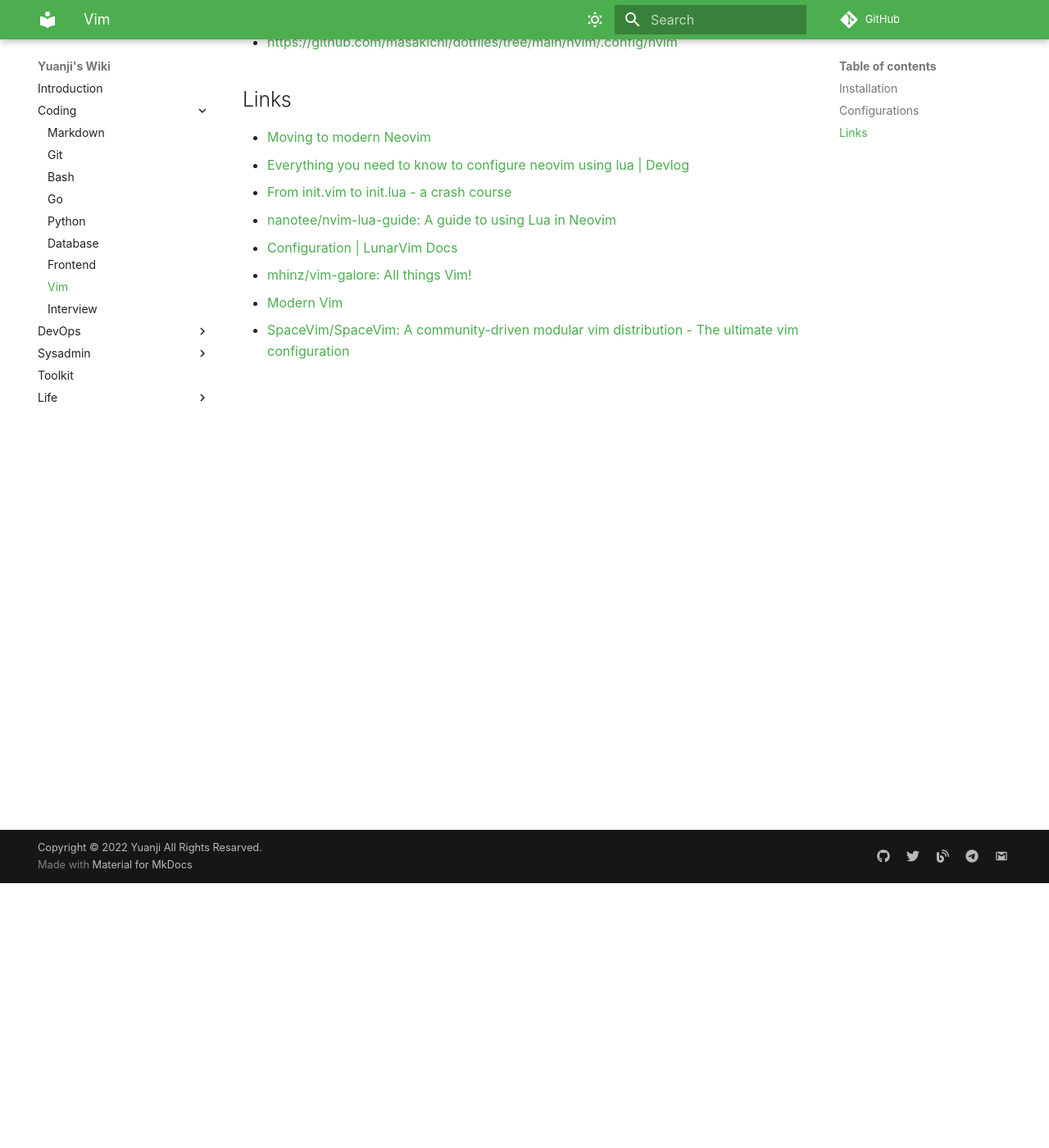
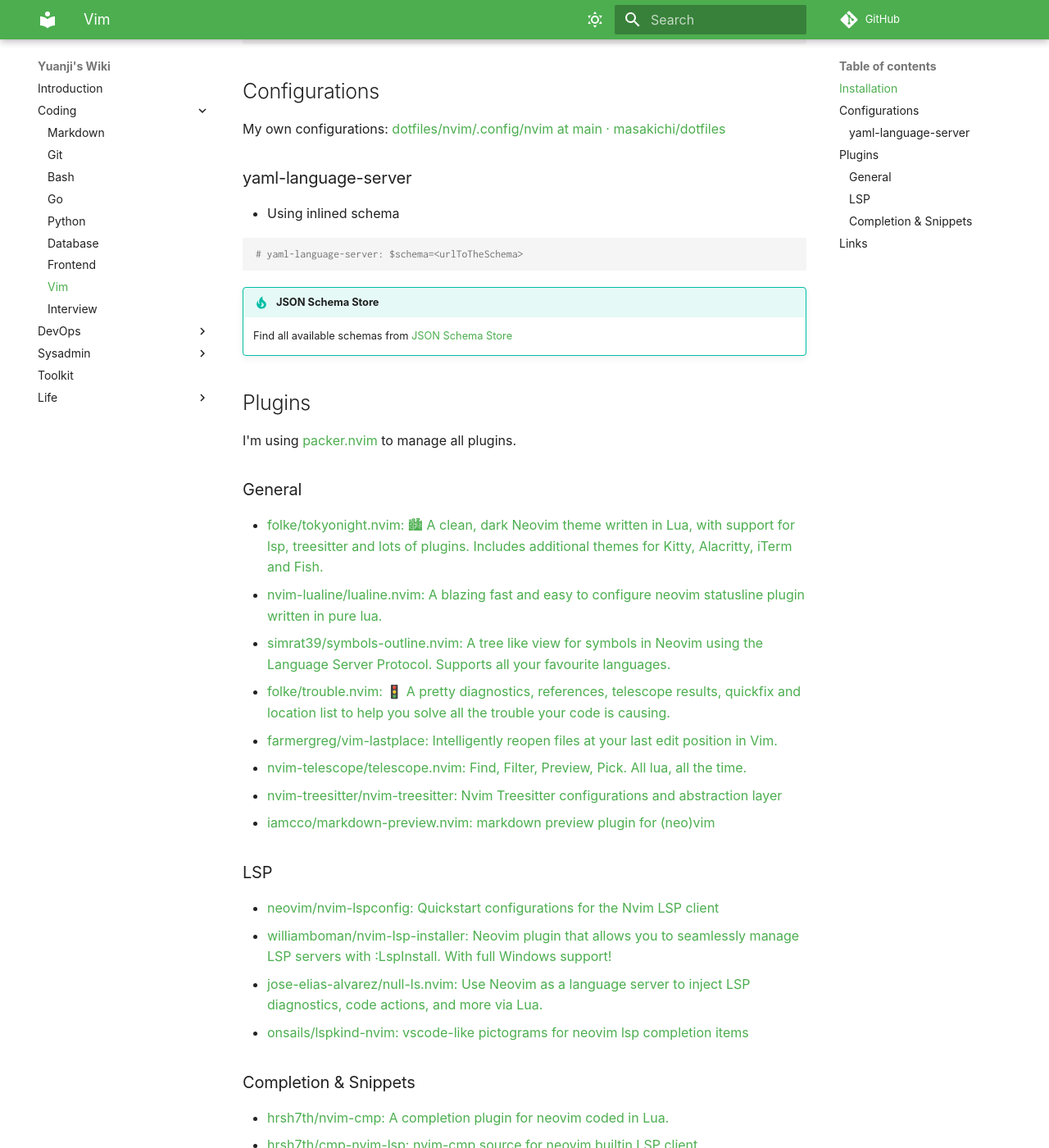
Before and after one commit to yuanji-dev/wiki, an MkDocs documentation site: the page built from docs/coding/vim.md, in a window 1280 px wide and 1400 px high, scrolled down 323 px. Shown: the whole window at 82% size. Built offline with MkDocs 1.6.1 and Material for MkDocs 9.7.7, drawn with Linux system fonts in a browser that asks for light colours; some web fonts are replaced; comment, search, counter and statistics services are not loaded; some of the changed text lies outside the part shown.

Commit message:
feat(vim): update vim.md

````diff
--- a/docs/coding/vim.md
+++ b/docs/coding/vim.md
@@ -1,18 +1,74 @@
 # Vim
+
+Due to I'm using [Neovim](https://neovim.io/) now, so the term `Vim` in this article refers to Neovim.
 
 ## Installation
 
-```bash
-yay -S neovim
-```
+=== ":material-arch: Arch Linux"
+
+    ```shell
+    sudo pacman -S neovim
+    ```
+
+=== ":material-apple: macOS"
+
+    ```shell
+    brew install neovim
+    ```
 
 ## Configurations
 
-- https://github.com/masakichi/dotfiles/tree/main/nvim/.config/nvim
+My own configurations: [dotfiles/nvim/.config/nvim at main · masakichi/dotfiles](https://github.com/masakichi/dotfiles/tree/main/nvim/.config/nvim)
+
+### yaml-language-server
+
+- Using inlined schema
+
+```yaml
+# yaml-language-server: $schema=<urlToTheSchema>
+```
+
+!!! Tip "JSON Schema Store"
+
+    Find all available schemas from [JSON Schema Store](https://www.schemastore.org/json/)
+
+## Plugins
+
+I'm using [packer.nvim](https://github.com/wbthomason/packer.nvim) to manage all plugins.
+
+### General
+
+- [folke/tokyonight.nvim: 🏙 A clean, dark Neovim theme written in Lua, with support for lsp, treesitter and lots of plugins. Includes additional themes for Kitty, Alacritty, iTerm and Fish.](https://github.com/folke/tokyonight.nvim)
+- [nvim-lualine/lualine.nvim: A blazing fast and easy to configure neovim statusline plugin written in pure lua.](https://github.com/nvim-lualine/lualine.nvim)
+- [simrat39/symbols-outline.nvim: A tree like view for symbols in Neovim using the Language Server Protocol. Supports all your favourite languages.](https://github.com/simrat39/symbols-outline.nvim)
+- [folke/trouble.nvim: 🚦 A pretty diagnostics, references, telescope results, quickfix and location list to help you solve all the trouble your code is causing.](https://github.com/folke/trouble.nvim)
+- [farmergreg/vim-lastplace: Intelligently reopen files at your last edit position in Vim.](https://github.com/farmergreg/vim-lastplace)
+- [nvim-telescope/telescope.nvim: Find, Filter, Preview, Pick. All lua, all the time.](https://github.com/nvim-telescope/telescope.nvim)
+- [nvim-treesitter/nvim-treesitter: Nvim Treesitter configurations and abstraction layer](https://github.com/nvim-treesitter/nvim-treesitter)
+- [iamcco/markdown-preview.nvim: markdown preview plugin for (neo)vim](https://github.com/iamcco/markdown-preview.nvim)
+
+### LSP
+
+- [neovim/nvim-lspconfig: Quickstart configurations for the Nvim LSP client](https://github.com/neovim/nvim-lspconfig)
+- [williamboman/nvim-lsp-installer: Neovim plugin that allows you to seamlessly manage LSP servers with :LspInstall. With full Windows support!](https://github.com/williamboman/nvim-lsp-installer)
+- [jose-elias-alvarez/null-ls.nvim: Use Neovim as a language server to inject LSP diagnostics, code actions, and more via Lua.](https://github.com/jose-elias-alvarez/null-ls.nvim)
+- [onsails/lspkind-nvim: vscode-like pictograms for neovim lsp completion items](https://github.com/onsails/lspkind-nvim)
+
+### Completion & Snippets
+
+- [hrsh7th/nvim-cmp: A completion plugin for neovim coded in Lua.](https://github.com/hrsh7th/nvim-cmp)
+- [hrsh7th/cmp-nvim-lsp: nvim-cmp source for neovim builtin LSP client](https://github.com/hrsh7th/cmp-nvim-lsp)
+- [hrsh7th/cmp-buffer: nvim-cmp source for buffer words](https://github.com/hrsh7th/cmp-buffer)
+- [hrsh7th/cmp-path: nvim-cmp source for path](https://github.com/hrsh7th/cmp-path)
+- [hrsh7th/cmp-cmdline: nvim-cmp source for vim's cmdline](https://github.com/hrsh7th/cmp-cmdline)
+- [hrsh7th/cmp-vsnip: nvim-cmp source for vim-vsnip](https://github.com/hrsh7th/cmp-vsnip)
+- [hrsh7th/vim-vsnip: Snippet plugin for vim/nvim that supports LSP/VSCode's snippet format.](https://github.com/hrsh7th/vim-vsnip)
+- [hrsh7th/vim-vsnip-integ: vim-vsnip integrations to other plugins.](https://github.com/hrsh7th/vim-vsnip-integ)
+- [rafamadriz/friendly-snippets: Set of preconfigured snippets for different languages.](https://github.com/rafamadriz/friendly-snippets)
 
 ## Links
 
-- [Moving to modern Neovim](https://toroid.org/modern-neovim)
+- [Moving to modern Neovim](https://toroid.org/modern-neovim) / [Discussion on Lobsters](https://lobste.rs/s/hgvtpd/moving_modern_neovim)
 - [Everything you need to know to configure neovim using lua | Devlog](https://vonheikemen.github.io/devlog/tools/configuring-neovim-using-lua/)
 - [From init.vim to init.lua - a crash course](https://www.notonlycode.org/neovim-lua-config/)
 - [nanotee/nvim-lua-guide: A guide to using Lua in Neovim](https://github.com/nanotee/nvim-lua-guide)
@@ -20,3 +76,4 @@
 - [mhinz/vim-galore: All things Vim!](https://github.com/mhinz/vim-galore#buffers-windows-tabs)
 - [Modern Vim](https://learning.oreilly.com/library/view/modern-vim/9781680506006/)
 - [SpaceVim/SpaceVim: A community-driven modular vim distribution - The ultimate vim configuration](https://github.com/SpaceVim/SpaceVim)
+- [kabinspace/AstroVim: AstroVim is an aesthetic and feature-rich neovim config that is extensible and easy to use with a great set of plugins](https://github.com/kabinspace/AstroVim)
````
Also changed, not shown: README.md (+5 -0 lines).
